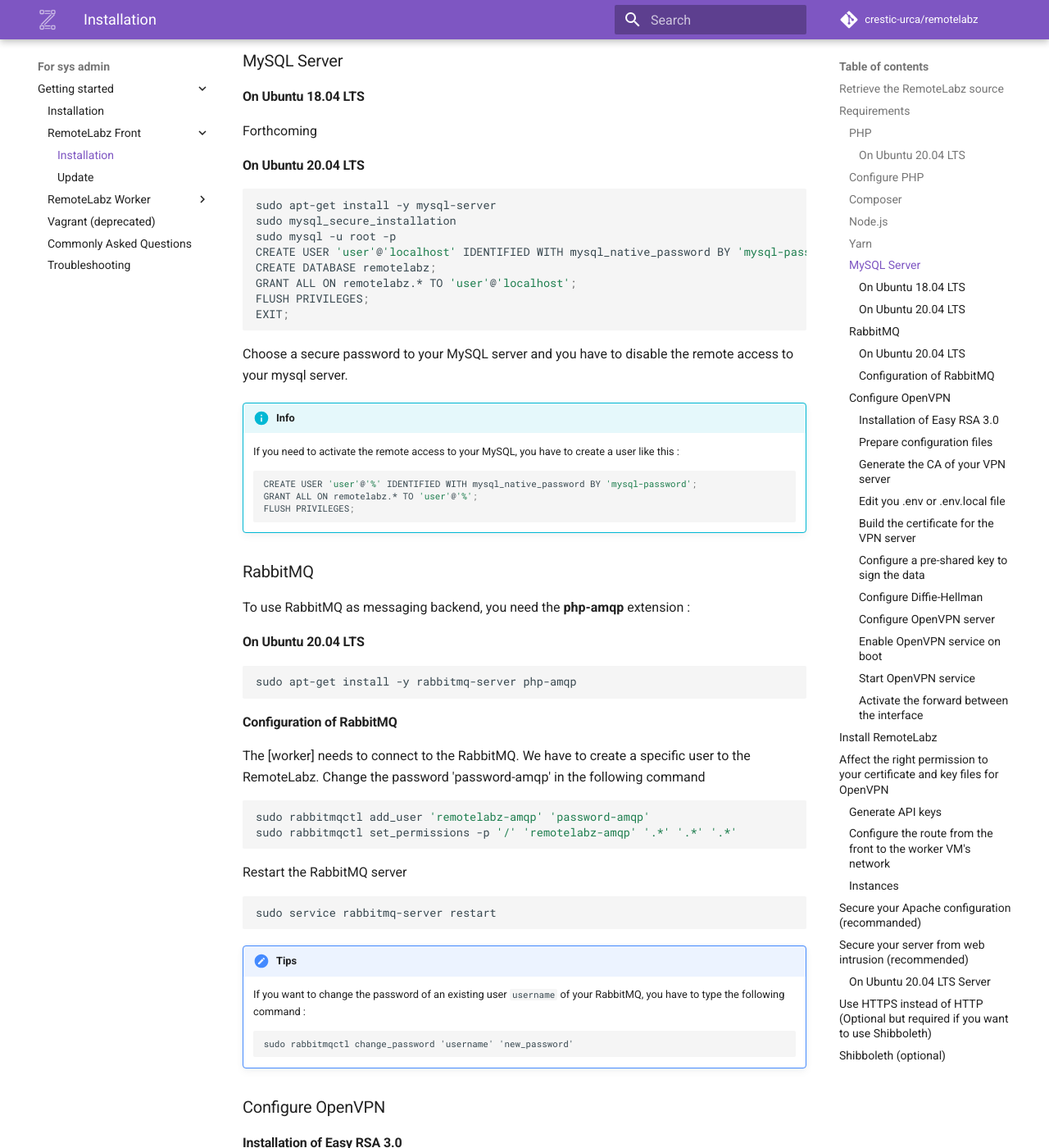
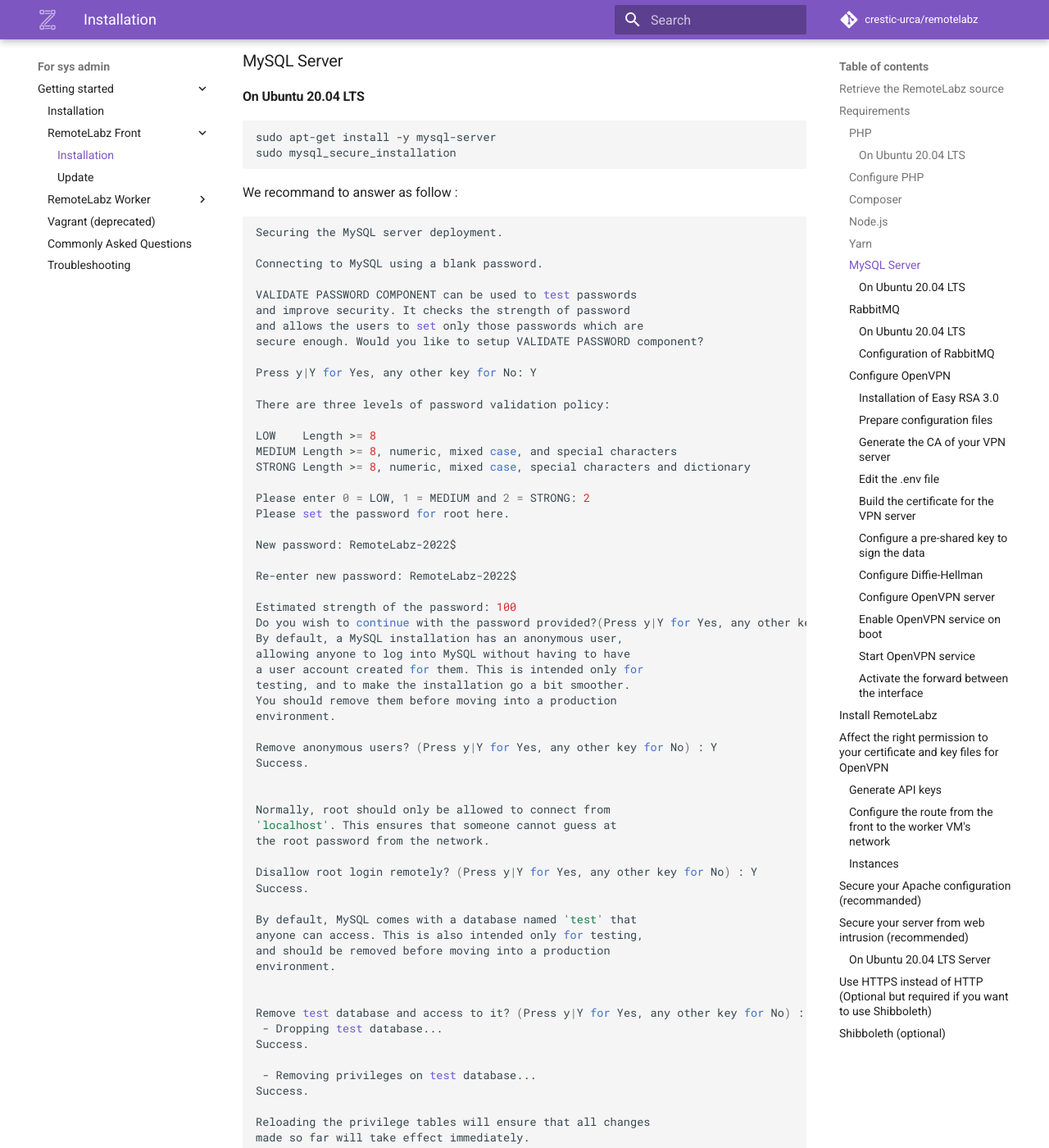
Before and after one commit to remotelabz/remotelabz-docs, an MkDocs documentation site: the page built from docs/administrators/getting-started/ubuntu-front.md, in a window 1280 px wide and 1400 px high, scrolled down 2041 px. Shown: the whole window at 82% size. Built offline with MkDocs 1.6.1 and Material for MkDocs 9.7.7, drawn with Linux system fonts in a browser that asks for light colours; comment, search, counter and statistics services are not loaded; some of the changed text lies outside the part shown.

Commit message:
Update doc, .env

````diff
--- a/docs/administrators/getting-started/ubuntu-front.md
+++ b/docs/administrators/getting-started/ubuntu-front.md
@@ -50,10 +50,10 @@ max_execution_time
 
 ### Composer
 
-You may download Composer by following [official documentation](https://getcomposer.org/download/), but RemoteLabz is delivered with a copy of Composer that you can copy in a `bin` folder.
+You may download Composer by following [official documentation](https://getcomposer.org/download/), but RemoteLabz is delivered with a copy of Composer 2.2.6 that you can copy in a `bin` folder.
 ``` bash
-sudo cp ~/remotelabz/composer.phar /usr/local/bin/composer
-sudo chmod 755 /usr/local/bin/composer
+php -r "copy('https://getcomposer.org/download/2.2.6/composer.phar', 'composer.phar');"
+sudo cp composer.phar /usr/local/bin/composer
 ```
 
 ### Node.js
@@ -69,15 +69,85 @@ sudo npm install -g yarn
 ```
 ### MySQL Server
 
-#### On Ubuntu 18.04 LTS
-Forthcoming
-
 #### On Ubuntu 20.04 LTS
 ``` bash
 sudo apt-get install -y mysql-server
 sudo mysql_secure_installation
+```
+We recommand to answer as follow :
+```bash
+Securing the MySQL server deployment.
+
+Connecting to MySQL using a blank password.
+
+VALIDATE PASSWORD COMPONENT can be used to test passwords
+and improve security. It checks the strength of password
+and allows the users to set only those passwords which are
+secure enough. Would you like to setup VALIDATE PASSWORD component?
+
+Press y|Y for Yes, any other key for No: Y
+
+There are three levels of password validation policy:
+
+LOW    Length >= 8
+MEDIUM Length >= 8, numeric, mixed case, and special characters
+STRONG Length >= 8, numeric, mixed case, special characters and dictionary                  file
+
+Please enter 0 = LOW, 1 = MEDIUM and 2 = STRONG: 2
+Please set the password for root here.
+
+New password: RemoteLabz-2022$
+
+Re-enter new password: RemoteLabz-2022$
+
+Estimated strength of the password: 100
+Do you wish to continue with the password provided?(Press y|Y for Yes, any other key for No) : Y
+By default, a MySQL installation has an anonymous user,
+allowing anyone to log into MySQL without having to have
+a user account created for them. This is intended only for
+testing, and to make the installation go a bit smoother.
+You should remove them before moving into a production
+environment.
+
+Remove anonymous users? (Press y|Y for Yes, any other key for No) : Y
+Success.
+
+
+Normally, root should only be allowed to connect from
+'localhost'. This ensures that someone cannot guess at
+the root password from the network.
+
+Disallow root login remotely? (Press y|Y for Yes, any other key for No) : Y
+Success.
+
+By default, MySQL comes with a database named 'test' that
+anyone can access. This is also intended only for testing,
+and should be removed before moving into a production
+environment.
+
+
+Remove test database and access to it? (Press y|Y for Yes, any other key for No) : Y
+ - Dropping test database...
+Success.
+
+ - Removing privileges on test database...
+Success.
+
+Reloading the privilege tables will ensure that all changes
+made so far will take effect immediately.
+
+Reload privilege tables now? (Press y|Y for Yes, any other key for No) : Y
+Success.
+
+All done!
+
+```
+
+
+
+``` bash
 sudo mysql -u root -p
-CREATE USER 'user'@'localhost' IDENTIFIED WITH mysql_native_password BY 'mysql-password';
+CREATE USER 'user'@'localhost' IDENTIFIED WITH mysql_native_password BY 'Mysql-Pa33wrd$';
 CREATE DATABASE remotelabz;
 GRANT ALL ON remotelabz.* TO 'user'@'localhost';
 FLUSH PRIVILEGES;
@@ -167,8 +237,8 @@ and comment the line beginning with `RANDFILE`
 ```
 Type a passphrase to secure the CA Key. For example, you can choose passphrase `R3mot3!abz-0penVPN-CA2020`
 
-####Edit you .env or .env.local file
-You have to add your passphrase in your `.env` RemoteLabz application
+####Edit the .env file
+You have to add your passphrase in your `.env` RemoteLabz application. In the default `.env`, you already have the following line.
 ```bash
 SSL_CA_KEY_PASSPHRASE="R3mot3!abz-0penVPN-CA2020"
 ```
--- a/mkdocs.yml
+++ b/mkdocs.yml
@@ -11,7 +11,7 @@ repo_url: https://github.com/crestic-urca/remotelabz
 edit_uri: ""
 
 # Copyright
-copyright: Developped by Julien Hubert &amp; Florent Nolot 2018 - 2021
+copyright: Developped by Julien Hubert &amp; Florent Nolot 2018 - 2022
 
 nav:
     - Home: index.md
````
Also changed, not shown: other parts of docs/administrators/getting-started/ubuntu-front.md (+2 -3 lines), docs/administrators/getting-started/commonly-asked-questions.md (+7 -0 lines).
